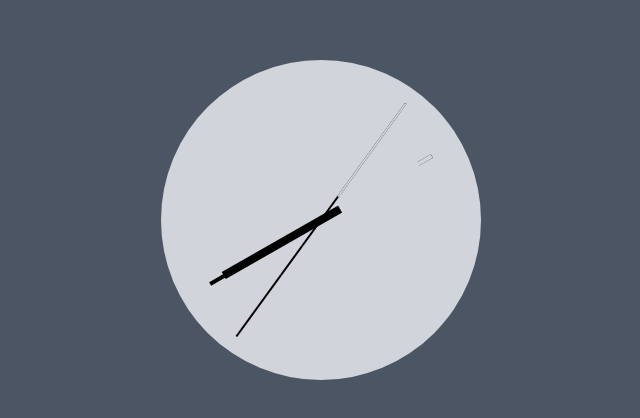
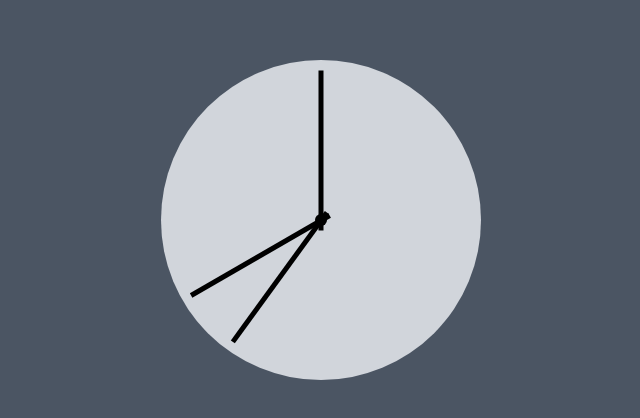
Before and after one commit to shakib-mia/react-clock, a React (Create React App) app: page / in a window 1280 px wide. Shown: the part 180-598 px from the top of the page, without its empty margins (319-959 px from the left). Built offline with nearby package versions, Linux system fonts and the light colour scheme.

Commit message:
min bar fixing

```diff
--- a/src/App.css
+++ b/src/App.css
@@ -1,29 +1,10 @@
-#secondBar {
-  /* transition: all 1s; */
-  /* transition-timing-function: linear; */
+.tick {
+  transform-origin: 10px center;
+  transform: rotate(-90deg);
+  top: 0;
+  bottom: 0;
+  left: 140px;
+  right: 0;
+  margin: auto;
+  /* transition: all 0.5s; */
 }
-/* #minBar {
-  animation-name: rotate;
-  animation-duration: 3600s;
-  animation-iteration-count: infinite;
-  animation-timing-function: linear;
-} */
-#bar {
-  animation-name: rotate;
-  animation-duration: 3600s;
-  animation-iteration-count: infinite;
-  animation-timing-function: linear;
-}
-
-@keyframes rotate {
-  from {
-    rotate: 0;
-  }
-  to {
-    rotate: 360deg;
-  }
-}
-
-#container {
-  transform: rotate(-90deg);
-}
--- a/src/App.js
+++ b/src/App.js
@@ -23,28 +23,40 @@ function App() {
 
 
   setInterval(() => setSec(new Date().getSeconds() + 1), 1000);
-  setInterval(() => setMin(new Date().getMinutes() + 1), 60000)
+  setInterval(() => setMin(new Date().getMinutes()), 60000)
 
+  // useEffect(() => {
+  //   sec === 60 && setMin(min + 1);
+  // }, [sec])
+
+  const hourExtra = (hour * 5 / 360) * 30;
+  const [minutes, setMinutes] = useState(0)
+
+  /**
+   *
+   *
+   *
+   *
+   * */
+
+
+  // console.log(sec * 6);
+
+  // console.log(hourExtra);
+
+  const test = min * 6 + (sec * (6/360))
+
+  useEffect(() => {
+    setMin(test)
+  }, [test])
 
   return (
     <div className='bg-gray-600 h-screen flex items-center'>
-
       <div className="relative mx-auto bg-gray-300 rounded-full w-80 h-80" id='container'>
-        <div className="absolute bg-black overflow-hidden w-[90%] h-0.5 top-0 bottom-0 left-0 right-0 m-auto border-0" id='secondBar' style={{rotate: sec * 6 + "deg"}}>
-          <div className="relative p-0 border-0 m-0">
-            <div className="absolute bg-gray-300 w-[40%] left-0 top-[-1px] right-0 h-2.5"></div>
-          </div>
-        </div>
-        <div className="absolute bg-black overflow-hidden w-[80%] h-1 top-0 bottom-0 left-0 right-0 m-auto border-0" id='minBar' style={{rotate: min * 6 + "deg"}}>
-          <div className="relative p-0 border-0 m-0">
-            <div className="absolute bg-gray-300 w-[40%] left-0 top-[-1px] right-0 h-2.5"></div>
-          </div>
-        </div>
-        <div className="absolute bg-black overflow-hidden w-[70%] h-2 top-0 bottom-0 left-0 right-0 m-auto border-0" id='bar' style={{ rotate: hour*30+"deg" }} >
-          <div className="relative p-0 border-0 m-0">
-            <div className="absolute bg-gray-300 w-[40%] left-0 top-[-1px] right-0 h-2.5"></div>
-          </div>
-        </div>
+        <span className='absolute top-0 bottom-0 left-0 right-0 m-auto inline-block w-3 h-3 bg-black rounded-full'></span>
+        <span className='absolute inline-block w-40 h-[5px] bg-black tick' style={{rotate: sec * 6 + "deg"}}></span>
+        <span className='absolute inline-block w-40 h-[5px] bg-black tick' style={{rotate: min * 6 + ((sec * 6) / 360) + "deg"}}></span>
+        <span className='absolute inline-block w-40 h-[5px] bg-black tick' style={{rotate: (hour * 30) + "deg"}}></span>
       </div>
     </div>
   );
```
Also changed, not shown: 1 other file (tests, documents, lock files or other folders).
